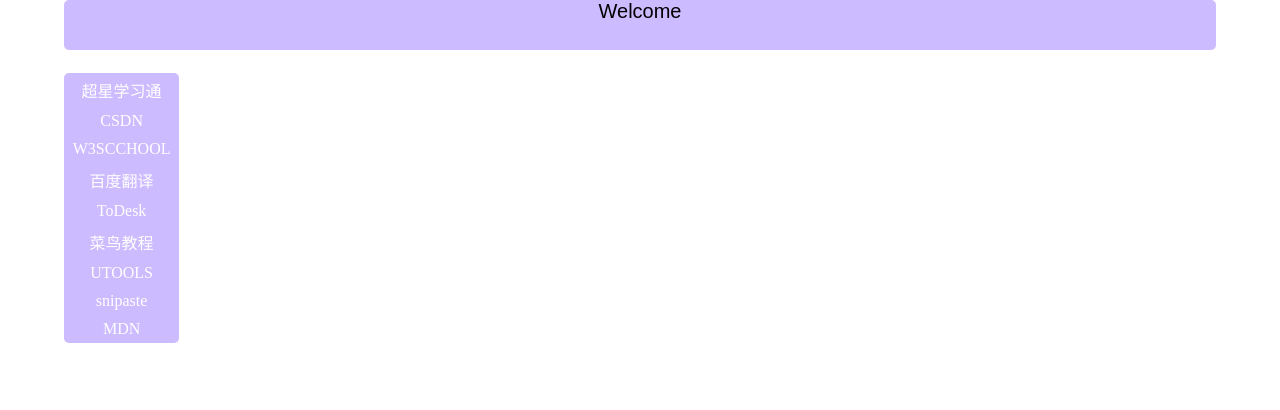
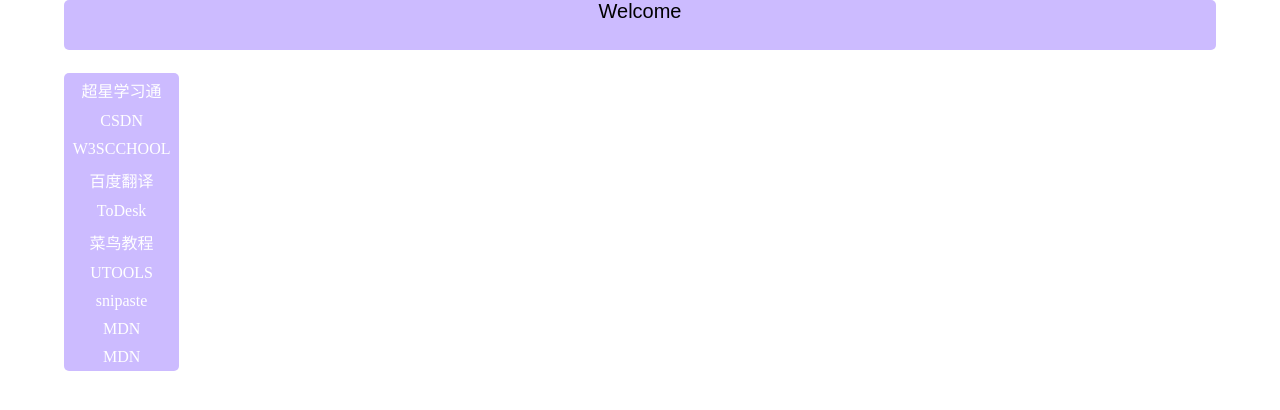
Before and after one commit to LayC-C/index, a plain HTML site: page index.html in a window 1280 px wide. Drawn offline with Linux system fonts and the light colour scheme.

Commit message:
新增内容

```diff
--- a/index.html
+++ b/index.html
@@ -22,6 +22,7 @@
                     <li><a href="https://u.tools/download/" target="_blank">UTOOLS</a></li>
                     <li><a href="https://www1.msc23.cn/snipaste/?bd_vid=7625306502220763150" target="_blank">snipaste</a></li>
                     <li><a href="https://developer.mozilla.org/zh-CN/" target="_blank">MDN</a></li>
+                    <li><a href="https://developer.mozilla.org/zh-CN/" target="_blank">MDN</a></li>
                 </ul>
             </div>
         </div>
```
